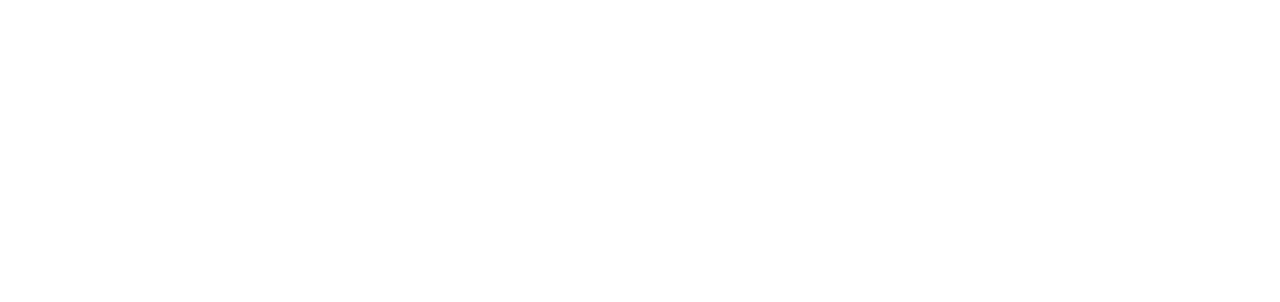
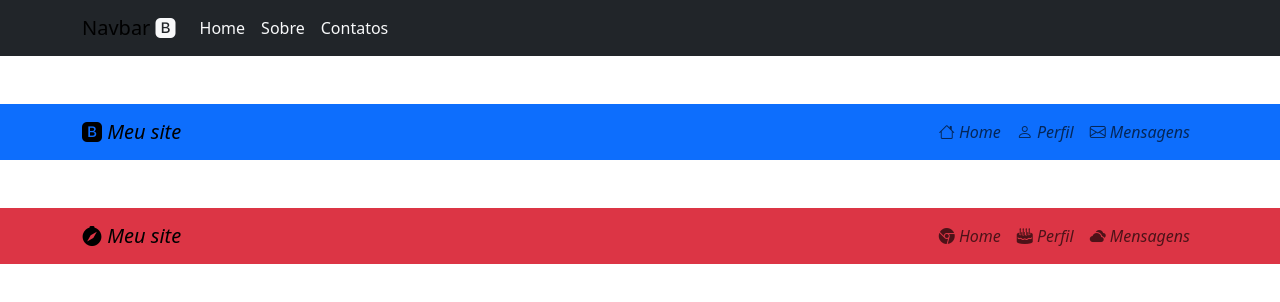
Before and after one commit to Guilherme-Gandini/bootstrap_base, a plain HTML site: page ex6_navbar/ex6.html in a window 1280 px wide. Drawn offline with nearby package versions, Linux system fonts and the light colour scheme.

Commit message:
exercicios 6 ao 8 concluidos

```diff
--- a/ex6_navbar/ex6.html
+++ b/ex6_navbar/ex6.html
@@ -15,8 +15,56 @@
 
 
     <!-- 1ª Digitação (Aqui) -->
+    <nav class="navbar navbar-expand-lg navbar-light bg-dark">
+        <div class="container">
+            <a class="navbar-brand" href="#"> Navbar
+                <i class="bi bi-bootstrap-fill text-light"></i>
+            </a>
 
+            <button class="navbar-toggler bg-light" type="button" data-bs-toggle="collapse" data-bs-target="#navbarNav">
+                <span class="navbar-toggler-icon"></span>
+            </button>
+            <div class="collapse navbar-collapse" id="navbarNav">
+                <ul class="navbar-nav">
+                    <li>
+                        <a class="nav-link active text-light" href="#">Home</a>
+                    </li>
+                    <li>
+                        <a class="nav-link text-light" href="#">Sobre</a>
+                    </li>
+                    <li>
+                        <a class="nav-link text-light" href="#">Contatos</a>
+                    </li>
+                </ul>
+            </div>
+        </div>
+    </nav>
 
+    <nav class="navbar navbar-expand-lg navbar-light bg-primary mt-5">
+        <div class="container">
+            <a href="#" class="navbar-brand">
+                <i class="bi bi-bootstrap-fill"> Meu site</i>
+            </a>
+            <div class="navbar-nav">
+                <a href="#" class="nav-link"><i class="bi bi-house"> Home</i></a>
+                <a href="#" class="nav-link"><i class="bi bi-person"> Perfil</i></a>
+                <a href="#" class="nav-link"><i class="bi bi-envelope"> Mensagens</i></a>
+            </div>
+        </div>
+    </nav>
+
+    <nav class="navbar navbar-expand-lg navbar-light bg-danger mt-5">
+        <div class="container">
+            <a href="#" class="navbar-brand">
+                <i class="bi bi-compass-fill"> Meu site</i>
+            </a>
+            <div class="navbar-nav">
+                <a href="#" class="nav-link"><i class="bi bi-browser-chrome"> Home</i></a>
+                <a href="#" class="nav-link"><i class="bi bi-cake2-fill"> Perfil</i></a>
+                <a href="#" class="nav-link"><i class="bi bi-clouds-fill"> Mensagens</i></a>
+            </div>
+        </div>
+    </nav>
 
     <script src="https://cdn.jsdelivr.net/npm/bootstrap@5.3.0/dist/js/bootstrap.bundle.min.js"></script>
 </body>
```
Also changed, not shown: ex7_modal/ex7.html (+22 -0 lines), ex8_caroussel/ex8.html (+25 -0 lines), ex8_caroussel/Lazengan.jpg (added), ex8_caroussel/STTGL.webp (added), ex8_caroussel/Spiral.webp (added).
